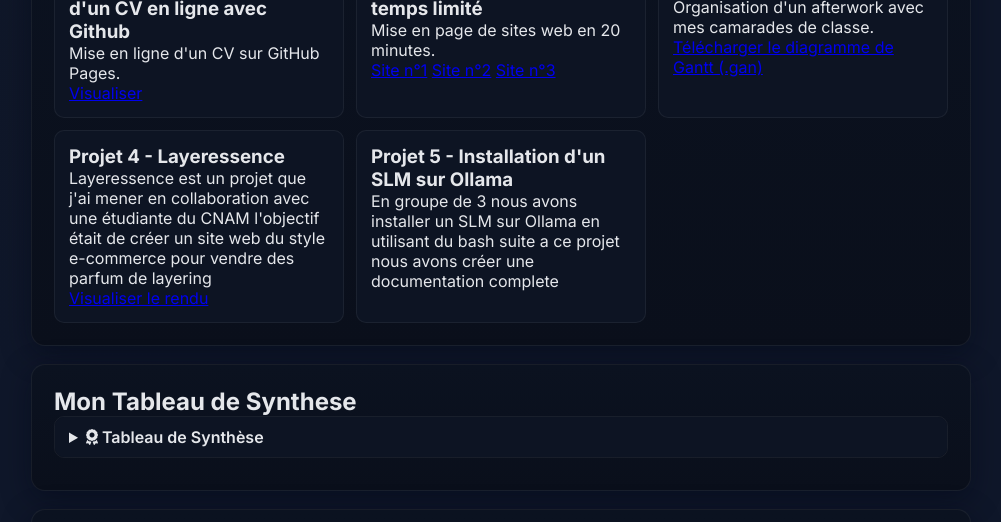
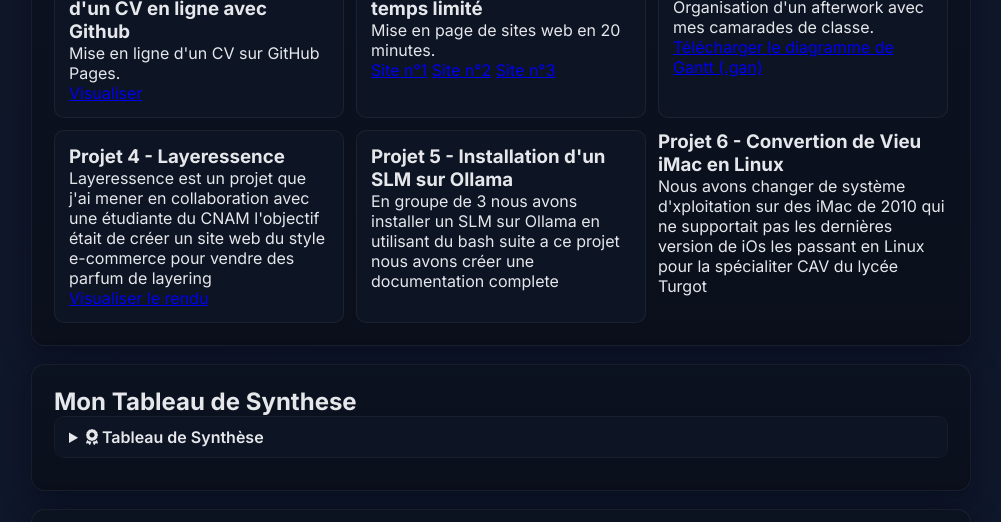
Before and after one commit to NunoDeCaldasGomes/Portfolio, a plain HTML site: page index.html in a window 1280 px wide. Shown: the part 1104-1626 px from the top of the page, without its empty margins (139-1140 px from the left). Drawn offline with Linux system fonts and the light colour scheme.

Commit message:
Update index.html

```diff
--- a/index.html
+++ b/index.html
@@ -113,6 +113,9 @@
                     <h3>Projet 5 - Installation d'un SLM sur Ollama</h3>
                     <p>En groupe de 3 nous avons installer un SLM sur Ollama en utilisant du bash suite a ce projet nous avons créer une documentation complete</p>
                 </article>
+                <article class="projects">
+                    <h3>Projet 6  - Convertion de Vieu iMac en Linux</h3>
+                    <p>Nous avons changer de système d'xploitation sur des iMac de 2010 qui ne supportait pas les dernières version de iOs les passant en Linux pour la spécialiter CAV du lycée Turgot</p>
             </div>
         </section>
         <section id="tabsynth" class=card reveal">
```
